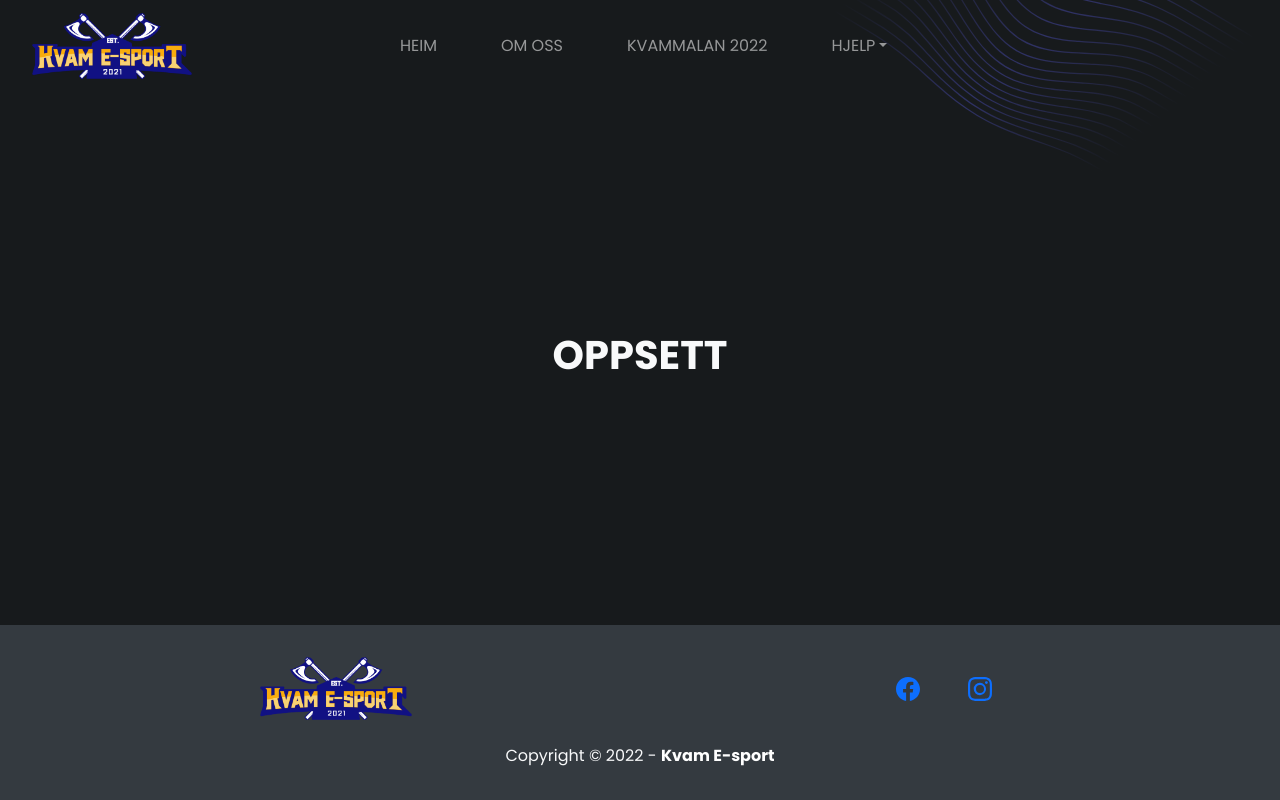
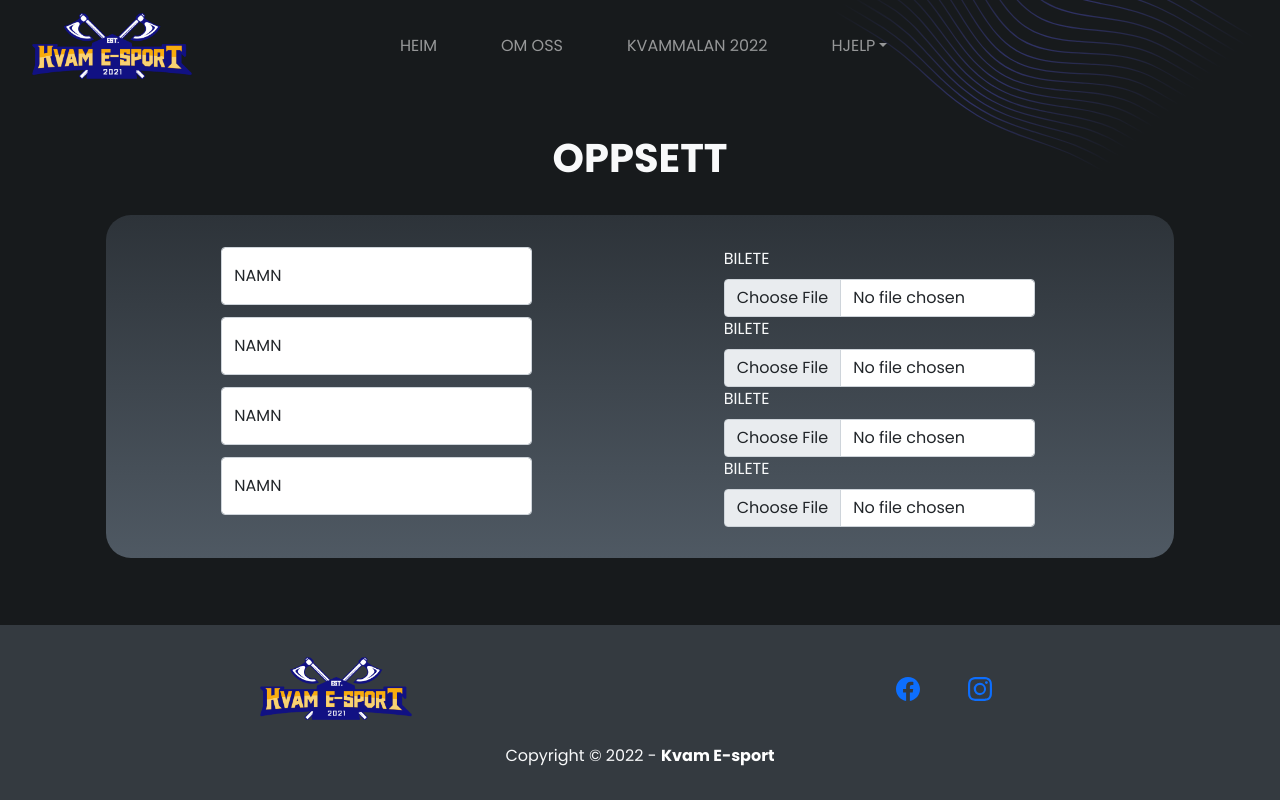
Before and after one commit to danielols3n/kvammalan, a React (Create React App) app: page /kvammalan/oppsett in a window 1280 px wide. Built offline with nearby package versions, Linux system fonts and the light colour scheme.

Commit message:
Started on setup

```diff
--- /dev/null
+++ b/src/css/Setup.css
@@ -0,0 +1,7 @@
+.customform {
+    background: linear-gradient(#2d3339, #4f5963);
+    padding: 2.5%;
+    margin: 2%;
+    border-radius: 25px;
+    width: 85%;
+}
--- a/src/pages/Registration.js
+++ b/src/pages/Registration.js
@@ -8,13 +8,62 @@ import SeatPicker from 'react-seat-picker'
 
 function Registration() {
   const [loading, setLoading] = useState(true)
-  const [rows, setRows] = useState([])
 
   useEffect(() => {
     setTimeout(() => {
       setLoading(false)
     }, 1000)
   })
+
+  const addSeatCallback = ({ row, number, id }, addCb) => {
+    this.setState({
+      loading: true
+    }, async () => {
+      await new Promise(resolve => setTimeout(resolve, 1500))
+      console.log(`Added seat ${number}, row ${row}, id ${id}`)
+      const newTooltip = `tooltip for id-${id} added by callback`
+      addCb(row, number, id, newTooltip)
+      this.setState({ loading: false })
+    })
+  }
+
+  const addSeatCallbackContinousCase = ({ row, number, id }, addCb, params, removeCb) => {
+    this.setState({
+      loading: true
+    }, async () => {
+      if (removeCb) {
+        await new Promise(resolve => setTimeout(resolve, 750))
+        console.log(`Removed seat ${params.number}, row ${params.row}, id ${params.id}`)
+        removeCb(params.row, params.number)
+      }
+      await new Promise(resolve => setTimeout(resolve, 750))
+      console.log(`Added seat ${number}, row ${row}, id ${id}`)
+      const newTooltip = `tooltip for id-${id} added by callback`
+      addCb(row, number, id, newTooltip)
+      this.setState({ loading: false })
+    })
+  }
+
+  const removeSeatCallback = ({ row, number, id }, removeCb) => {
+    this.setState({
+      loading: true
+    }, async () => {
+      await new Promise(resolve => setTimeout(resolve, 1500))
+      console.log(`Removed seat ${number}, row ${row}, id ${id}`)
+      // A value of null will reset the tooltip to the original while '' will hide the tooltip
+      const newTooltip = ['A', 'B', 'C'].includes(row) ? null : ''
+      removeCb(row, number, newTooltip)
+      this.setState({ loading: false })
+    })
+  }
+
+  const rows = [
+    [{id: 1, number: 1, isSelected: true, tooltip: 'Reserved by you'}, {id: 2, number: 2, tooltip: 'Cost: 15$'}, null, {id: 3, number: '3', isReserved: true, orientation: 'east', tooltip: 'Reserved by Rogger'}, {id: 4, number: '4', orientation: 'west'}, null, {id: 5, number: 5}, {id: 6, number: 6}],
+    [{id: 7, number: 1, isReserved: true, tooltip: 'Reserved by Matthias Nadler'}, {id: 8, number: 2, isReserved: true}, null, {id: 9, number: '3', isReserved: true, orientation: 'east'}, {id: 10, number: '4', orientation: 'west'}, null, {id: 11, number: 5}, {id: 12, number: 6}],
+    [{id: 13, number: 1}, {id: 14, number: 2}, null, {id: 15, number: 3, isReserved: true, orientation: 'east'}, {id: 16, number: '4', orientation: 'west'}, null, {id: 17, number: 5}, {id: 18, number: 6}],
+    [{id: 19, number: 1, tooltip: 'Cost: 25$'}, {id: 20, number: 2}, null, {id: 21, number: 3, orientation: 'east'}, {id: 22, number: '4', orientation: 'west'}, null, {id: 23, number: 5}, {id: 24, number: 6}],
+    [{id: 25, number: 1, isReserved: true}, {id: 26, number: 2, orientation: 'east'}, null, {id: 27, number: '3', isReserved: true}, {id: 28, number: '4', orientation: 'west'}, null,{id: 29, number: 5, tooltip: 'Cost: 11$'}, {id: 30, number: 6, isReserved: true}]
+  ]
 
   document.title = 'Ofte stitle spørsmål | KvammaLAN'
   return (
--- a/src/pages/Setup.js
+++ b/src/pages/Setup.js
@@ -1,12 +1,18 @@
 import React, { useEffect, useState } from 'react'
-import { Container } from 'react-bootstrap'
+import { Col, Container, Form, Row } from 'react-bootstrap'
 import NavbarComponent from '../components/navbar/Navbar'
 import Footer from '../components/footer/Footer'
-import '../css/FAQ.css'
+import '../css/Setup.css'
 import { TailSpin } from 'react-loader-spinner'
 
 function Setup() {
   const [loading, setLoading] = useState(true)
+  const [name, setName] = useState('')
+  const [startTime, setStartTime] = useState('')
+  const [endTime, setEndTime] = useState('')
+  const [description, setDescription] = useState('')
+  const [products, setProducts] = useState([])
+  const [image, setImage] = useState(null)
 
   useEffect(() => {
     setTimeout(() => {
@@ -14,7 +20,12 @@ function Setup() {
     }, 1000)
   })
 
+  const createEvent = (event) => {
+    event.preventDefault()
+  }
+
   document.title = 'Oppsett | KvammaLAN'
+
   return (
     <Container style={loading === false ? { height: '100vh' } : { overflow: 'hidden', position: 'fixed' }} fluid className="d-flex flex-column p-0 m-0 faq">
       {loading === true ?
@@ -30,6 +41,66 @@ function Setup() {
       <NavbarComponent data={{ background: 'transparent' }} />
         <Container fluid className="h-100 d-flex flex-column align-items-center justify-content-center">
             <h1 className="text-light fw-bolder">OPPSETT</h1>
+            <Container fluid className="d-flex justify-content-center customform">
+              <Form className="w-100" onSubmit={createEvent}>
+                <Form.Group as={Row} className="w-100">
+                  <Col lg={1}></Col>
+                  <Col lg={4}>
+                    <Form.FloatingLabel controlId="eventName" label="NAMN">
+                      <Form.Control value={name} onChange={e => setName(e.target.value)} type="text" placeholder="NAMN" />
+                    </Form.FloatingLabel>
+                  </Col>
+                  <Col lg={2}></Col>
+                  <Col lg={4}>
+                    <Form.Label controlId="eventImage" className="text-light">BILETE</Form.Label>
+                      <Form.Control value={image} onChange={e => setImage(e.target.files[0])} type="file" placeholder="BILETE" />
+                  </Col>
+                  <Col lg={1}></Col>
+                </Form.Group>
+                <Form.Group as={Row} className="w-100">
+                  <Col lg={1}></Col>
+                  <Col lg={4}>
+                    <Form.FloatingLabel controlId="eventName" label="NAMN">
+                      <Form.Control value={name} onChange={e => setName(e.target.value)} type="text" placeholder="NAMN" />
+                    </Form.FloatingLabel>
+                  </Col>
+                  <Col lg={2}></Col>
+                  <Col lg={4}>
+                    <Form.Label controlId="eventImage" className="text-light">BILETE</Form.Label>
+                      <Form.Control value={image} onChange={e => setImage(e.target.files[0])} type="file" placeholder="BILETE" />
+                  </Col>
+                  <Col lg={1}></Col>
+                </Form.Group>
+                <Form.Group as={Row} className="w-100">
+                  <Col lg={1}></Col>
+                  <Col lg={4}>
+                    <Form.FloatingLabel controlId="eventName" label="NAMN">
+                      <Form.Control value={name} onChange={e => setName(e.target.value)} type="text" placeholder="NAMN" />
+                    </Form.FloatingLabel>
+                  </Col>
+                  <Col lg={2}></Col>
+                  <Col lg={4}>
+                    <Form.Label controlId="eventImage" className="text-light">BILETE</Form.Label>
+                      <Form.Control value={image} onChange={e => setImage(e.target.files[0])} type="file" placeholder="BILETE" />
+                  </Col>
+                  <Col lg={1}></Col>
+                </Form.Group>
+                <Form.Group as={Row} className="w-100">
+                  <Col lg={1}></Col>
+                  <Col lg={4}>
+                    <Form.FloatingLabel controlId="eventName" label="NAMN">
+                      <Form.Control value={name} onChange={e => setName(e.target.value)} type="text" placeholder="NAMN" />
+                    </Form.FloatingLabel>
+                  </Col>
+                  <Col lg={2}></Col>
+                  <Col lg={4}>
+                    <Form.Label controlId="eventImage" className="text-light">BILETE</Form.Label>
+                      <Form.Control value={image} onChange={e => setImage(e.target.files[0])} type="file" placeholder="BILETE" />
+                  </Col>
+                  <Col lg={1}></Col>
+                </Form.Group>
+              </Form>
+            </Container>
         </Container>
       <Footer />
     </Container>
```
